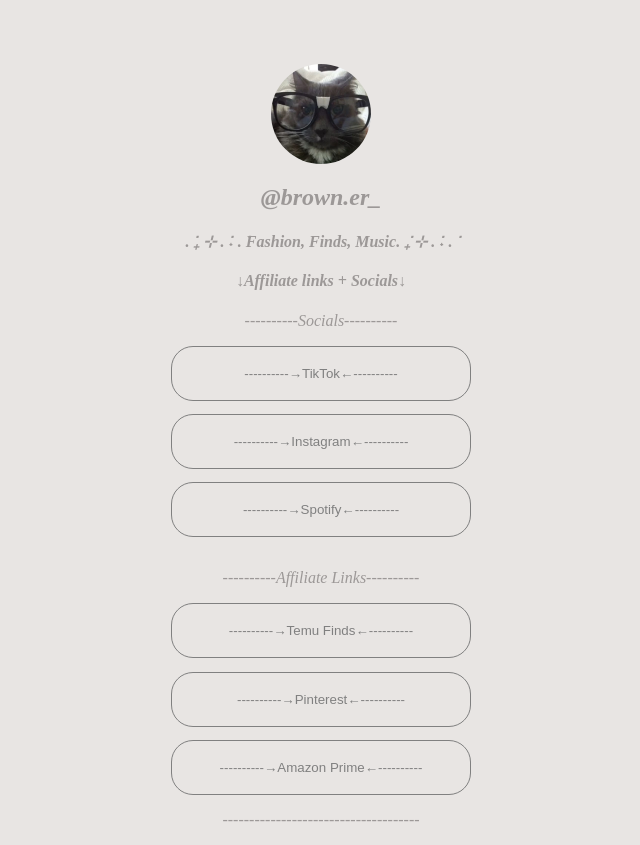
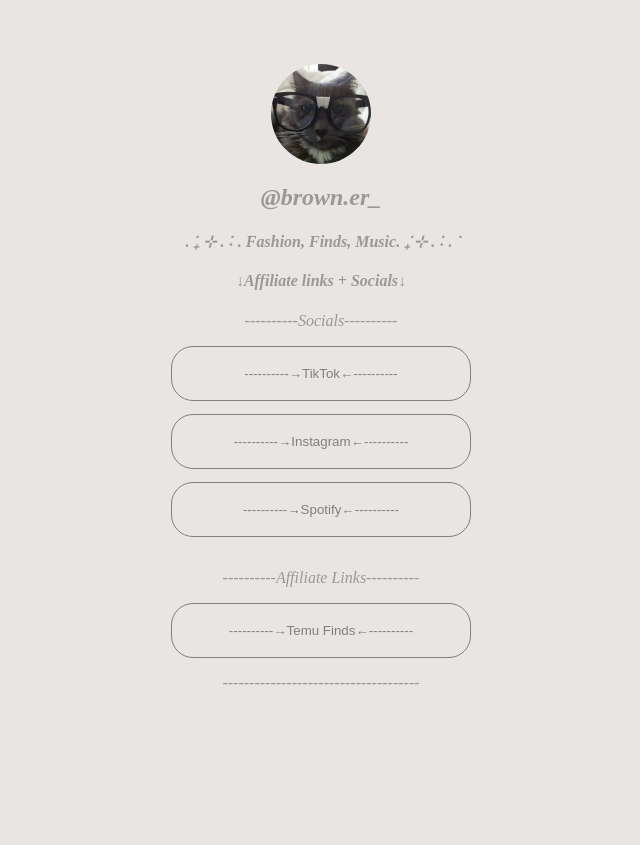
Before and after one commit to Pandino4/BLink, a plain HTML site: page index.html in a window 1280 px wide. Shown: the whole page, without its empty margins (319-959 px from the left). After the commit the page ends 800 px from the top, so only its background shows below. Drawn offline with Linux system fonts and the light colour scheme.

Commit message:
Update index.html

```diff
--- a/index.html
+++ b/index.html
@@ -39,17 +39,7 @@
             <p style="margin-top: 2em;">----------Affiliate Links----------</p>
 
             <button>
-                <a href="https://temu.to/k/eyb11etuipy">----------→Temu Finds←----------</a>
-            </button>
-            <br>
-
-            <button style="margin-top: 1em;">
-                <a href="https://it.pinterest.com/Brikaslegacy/">----------→Pinterest←----------</a>
-            </button>
-            <br>
-
-            <button style="margin-top: 1em;">
-                <a href="http://www.amazon.it/amazonprime?tag=bryanrev-21">----------→Amazon Prime←----------</a>
+                <a href="https://temu.to/k/e9qb8wrmcua">----------→Temu Finds←----------</a>
             </button>
 
             <p>-------------------------------------</p>
```
